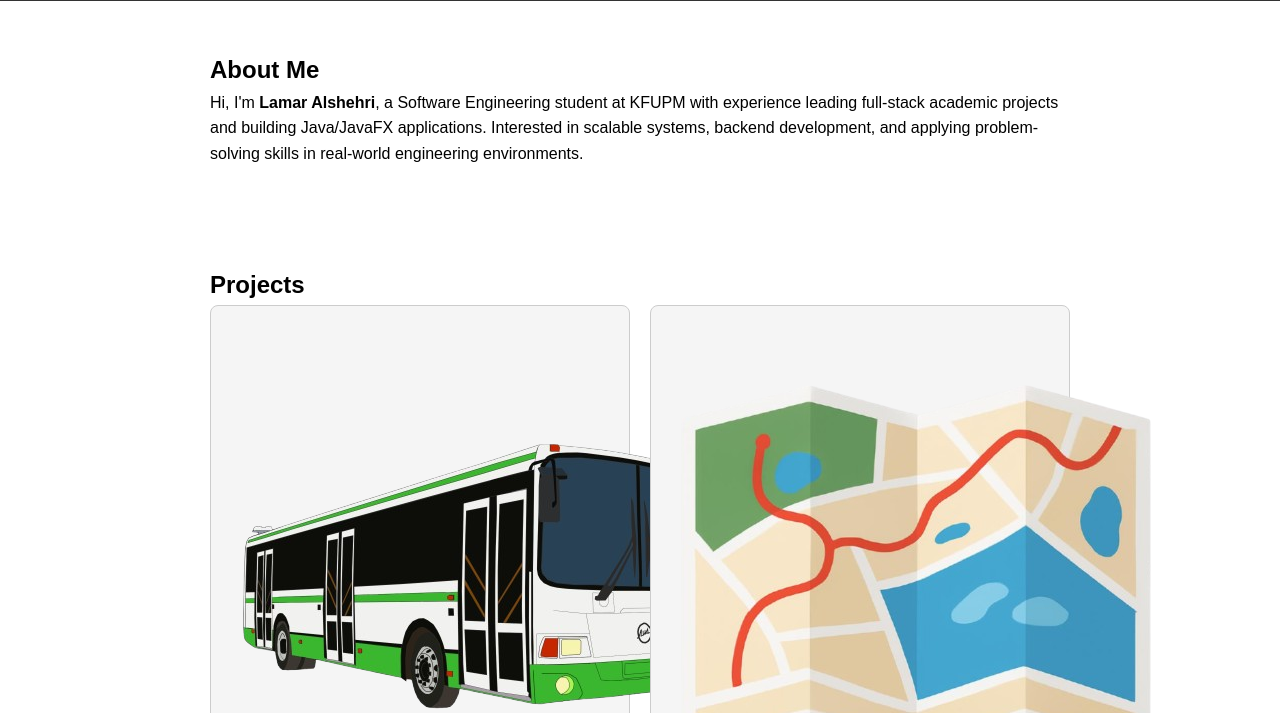
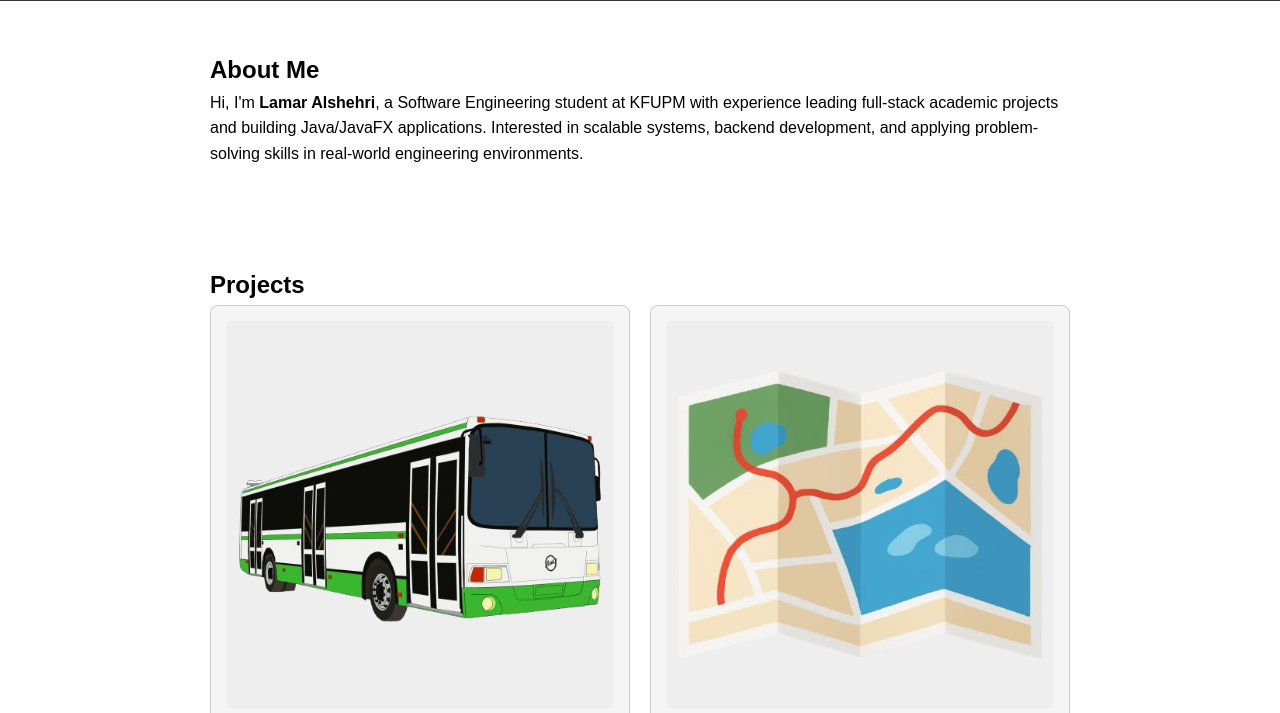
Before and after one commit to LamarAlshehri/202282400-LamarAlshehri-assignment2, a plain HTML site: page index.html in a window 1280 px wide. Shown: the part 80-793 px from the top of the page. Drawn offline with Linux system fonts and the light colour scheme.

Commit message:
style: constrain project images to square and set transparent background

```diff
--- a/css/styles.css
+++ b/css/styles.css
@@ -86,3 +86,17 @@ body.dark .card {
     transform: translateY(-5px);
     box-shadow: 0 5px 15px rgba(0,0,0,0.2);
 }
+
+/* Image Fix */
+.card img {
+    width: 100%;
+    aspect-ratio: 1 / 1;
+    object-fit: contain;
+    background: #eee;   /* light mode */
+    border-radius: 5px;
+}
+
+/* Dark Mode Image Background */
+body.dark .card img {
+    background: #000;
+}
```
